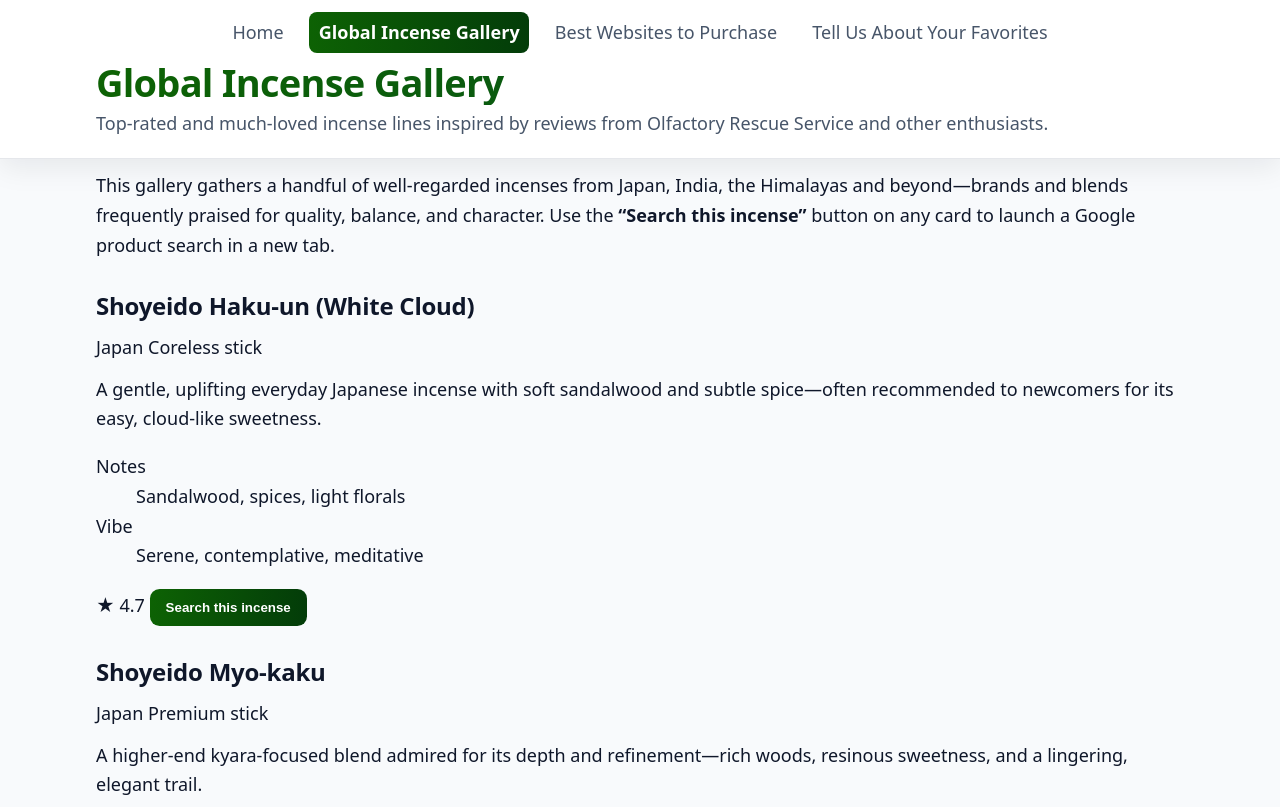
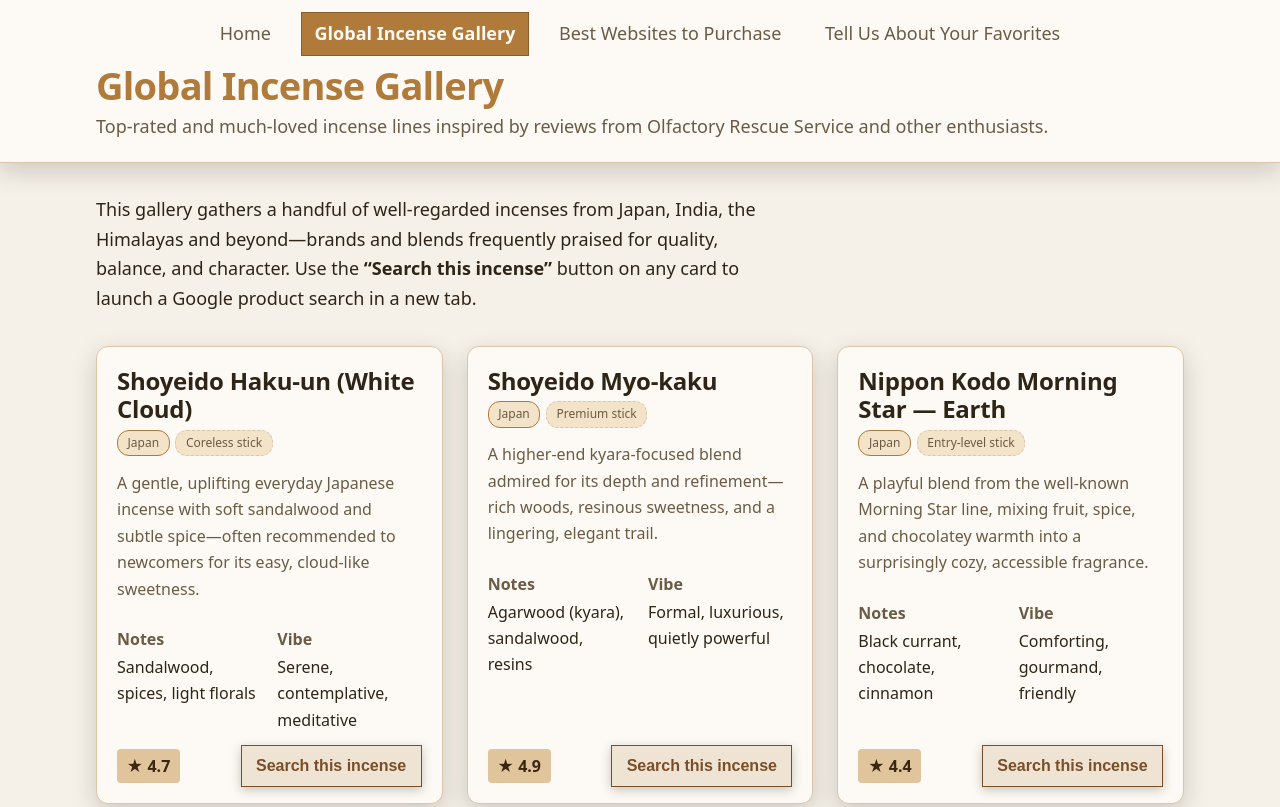
Before and after one commit to psywestcode/m1-assignment, a plain HTML site: page gallery.html in a window 1280 px wide. Shown: the top 807 px of the page. Drawn offline with Linux system fonts and the light colour scheme.

Commit message:
update style for gallery and tones overall

```diff
--- a/style.css
+++ b/style.css
@@ -1,22 +1,25 @@
 /* -----------------------------------------------------------
-   A Hint of Paradise — Minimal, elegant CSS3 theme
-   - Styles headings, paragraphs, lists, links, images, tables, forms
-   - Responsive, accessible, and dark-mode friendly
+   A Hint of Paradise — Earthen / Rustic theme
+   - Earthen, muted warm tones
+   - No gradients
+   - Sharp-edged buttons & nav highlights
    ----------------------------------------------------------- */
 
 :root {
-  /* Color system (light) */
-  --bg:        #f8fafc;   /* slate-50 */
-  --surface:   #ffffff;
-  --surface-2: #f3f4f6;   /* gray-100 */
-  --text:      #0f172a;   /* slate-900 */
-  --muted:     #475569;   /* slate-600 */
-  --border:    #e5e7eb;   /* gray-200 */
-  --link:      #033c09;   /* blue-700 */
-  --link-hover:#048f41;   /* blue-800 */
-  --brand:     #0d6204;   /* violet-600 */
-  --brand-2:   #054e22;   /* violet-300 */
-  --shadow:    0 8px 28px rgba(2, 6, 23, 0.08);
+  /* Earthen Color system (light) */
+  --bg:        #f5f0e8;   /* warm parchment */
+  --surface:   #fdfaf5;   /* light cream */
+  --surface-2: #efe3d3;   /* light clay */
+  --text:      #2f2415;   /* deep brown */
+  --muted:     #6b5b45;   /* mid brown */
+  --border:    #dcc5a8;   /* sand */
+
+  /* Accents */
+  --link:      #7a4f28;   /* coppery brown */
+  --link-hover:#5f3b1d;   /* darker brown */
+  --brand:     #b07a3b;   /* ochre */
+  --brand-2:   #8c5c27;   /* deeper ochre */
+  --shadow:    0 8px 24px rgba(35, 24, 8, 0.18);
 
   /* Typography scale */
   --step--1: clamp(0.9rem, 0.86rem + 0.2vw, 1rem);
@@ -28,17 +31,17 @@
 
 @media (prefers-color-scheme: dark) {
   :root {
-    --bg:        #0b1220;  /* deep slate */
-    --surface:   #0f172a;  /* slate-900 */
-    --surface-2: #111827;  /* gray-900 */
-    --text:      #e5e7eb;  /* gray-200 */
-    --muted:     #93a4b3;  /* lighter slate */
-    --border:    #1f2937;  /* slate-800 */
-    --link:      #93c5fd;  /* blue-300 */
-    --link-hover:#bfdbfe;  /* blue-200 */
-    --brand:     #a78bfa;  /* violet-300 */
-    --brand-2:   #c4b5fd;  /* violet-200 */
-    --shadow:    0 8px 28px rgba(0, 0, 0, 0.5);
+    --bg:        #15100c;
+    --surface:   #1e1812;
+    --surface-2: #261f18;
+    --text:      #f4e7d6;
+    --muted:     #b39b7a;
+    --border:    #3a2d1f;
+    --link:      #d6a66b;
+    --link-hover:#f0c78c;
+    --brand:     #c8914e;
+    --brand-2:   #e2b16c;
+    --shadow:    0 8px 24px rgba(0, 0, 0, 0.7);
   }
 }
 
@@ -80,14 +83,19 @@ figcaption { color: var(--muted); font-size: var(--step--1); margin-top: 0.5rem;
 }
 .skip-link:focus {
   position: fixed; left: 1rem; top: 1rem; width: auto; height: auto;
-  padding: 0.5rem 0.75rem; border-radius: 0.5rem;
-  background: var(--surface); color: var(--link); box-shadow: var(--shadow);
+  padding: 0.5rem 0.75rem;
+  background: var(--surface);
+  color: var(--link);
+  border: 1px solid var(--border);
+  box-shadow: var(--shadow);
   z-index: 9999;
 }
 
 /* Header & navigation */
 .site-header {
-  position: sticky; top: 0; z-index: 50;
+  position: sticky;
+  top: 0;
+  z-index: 50;
   background: var(--surface);
   border-bottom: 1px solid var(--border);
   box-shadow: var(--shadow);
@@ -99,10 +107,7 @@ figcaption { color: var(--muted); font-size: var(--step--1); margin-top: 0.5rem;
   margin: 0.25rem 0 0.25rem;
   letter-spacing: -0.02em;
   line-height: 1.15;
-  background: linear-gradient(90deg, var(--brand), var(--brand-2));
-  -webkit-background-clip: text;
-  background-clip: text;
-  color: transparent;
+  color: var(--brand);
 }
 .lead {
   margin: 0.25rem 0 0.5rem;
@@ -110,23 +115,33 @@ figcaption { color: var(--muted); font-size: var(--step--1); margin-top: 0.5rem;
   font-size: var(--step-0);
 }
 
+/* NAV: sharp edges on highlight */
 .site-nav {
-  display: flex; flex-wrap: wrap; gap: 0.75rem 1rem;
-  align-items: center; justify-content: center;
+  display: flex;
+  flex-wrap: wrap;
+  gap: 0.75rem 1rem;
+  align-items: center;
+  justify-content: center;
   margin-bottom: 0.5rem;
 }
 .site-nav a {
   display: inline-block;
-  padding: 0.35rem 0.6rem;
-  border-radius: 0.5rem;
+  padding: 0.4rem 0.8rem;
+  border-radius: 0;                 /* sharp edges */
   text-decoration: none;
   color: var(--muted);
-  transition: background 160ms ease, color 160ms ease, transform 120ms ease;
+  border: 1px solid transparent;
+  transition: background 120ms ease, color 120ms ease, border-color 120ms ease;
 }
-.site-nav a:hover { color: var(--text); background: var(--surface-2); }
+.site-nav a:hover {
+  color: var(--text);
+  background: var(--surface-2);
+  border-color: var(--border);
+}
 .site-nav a[aria-current="page"] {
   color: var(--surface);
-  background: linear-gradient(90deg, var(--brand), var(--link));
+  background: var(--brand);         /* solid earthen highlight */
+  border-color: var(--brand-2);
   font-weight: 600;
 }
 
@@ -149,16 +164,16 @@ a {
   color: var(--link);
   text-underline-offset: 0.2em;
   text-decoration-thickness: 1.5px;
-  transition: color 160ms ease, text-decoration-color 160ms ease;
+  transition: color 120ms ease, text-decoration-color 120ms ease;
 }
 a:hover { color: var(--link-hover); }
 a:focus-visible {
-  outline: 3px solid var(--brand-2);
+  outline: 2px solid var(--brand-2);
   outline-offset: 3px;
 }
 
 /* External link hint */
-a[href^="http"]:not([href*="index.html"]):not([href*="best.html"]):not([href*="favorites.html"])::after {
+a[href^="http"]:not([href*="index.html"]):not([href*="best.html"]):not([href*="favorites.html"]):not([href*="gallery.html"])::after {
   content: "↗";
   font-size: 0.8em;
   margin-left: 0.25rem;
@@ -174,7 +189,7 @@ table {
   width: 100%;
   border-collapse: collapse;
   border: 1px solid var(--border);
-  border-radius: 0.75rem;
+  border-radius: 0.5rem;
   overflow: hidden;
   background: var(--surface);
   box-shadow: var(--shadow);
@@ -189,16 +204,18 @@ caption {
 th, td { padding: 0.85rem 1rem; vertical-align: top; }
 thead th {
   text-align: left;
-  background: linear-gradient(0deg, var(--surface-2), var(--surface-2));
+  background: var(--surface-2);
   font-weight: 700;
   border-bottom: 1px solid var(--border);
 }
 tbody tr { border-top: 1px solid var(--border); }
-tbody tr:nth-child(even) { background: color-mix(in oklab, var(--surface), var(--surface-2) 35%); }
+tbody tr:nth-child(even) {
+  background: #f4ebdd;
+}
 
 /* Images */
 figure img {
-  border-radius: 0.75rem;
+  border-radius: 0.5rem;
   box-shadow: var(--shadow);
 }
 
@@ -208,7 +225,7 @@ form {
 }
 fieldset {
   border: 1px solid var(--border);
-  border-radius: 0.85rem;
+  border-radius: 0.5rem;
   background: var(--surface);
   padding: clamp(1rem, 2.5vw, 1.5rem);
   box-shadow: var(--shadow);
@@ -242,11 +259,11 @@ textarea {
   width: 100%;
   padding: 0.7rem 0.8rem;
   border: 1px solid var(--border);
-  border-radius: 0.6rem;
+  border-radius: 0.25rem;
   background: var(--surface);
   color: var(--text);
   font: inherit;
-  transition: border-color 120ms ease, box-shadow 120ms ease;
+  transition: border-color 120ms ease, box-shadow 120ms ease, background 120ms ease;
 }
 textarea { resize: vertical; min-height: 6rem; }
 
@@ -254,28 +271,47 @@ input:focus-visible,
 select:focus-visible,
 textarea:focus-visible {
   outline: none;
-  border-color: var(--link);
-  box-shadow: 0 0 0 4px color-mix(in oklab, var(--link) 25%, transparent);
+  border-color: var(--brand);
+  box-shadow: 0 0 0 3px rgba(176, 122, 59, 0.2);
 }
 
-input:required:invalid { border-color: color-mix(in oklab, crimson 40%, var(--border)); }
+input:required:invalid {
+  border-color: #a94442;
+}
 
+/* BUTTONS: sharp edges, solid earthen colors */
 button,
 input[type="submit"] {
   display: inline-flex;
-  align-items: center; justify-content: center;
+  align-items: center;
+  justify-content: center;
   gap: 0.5rem;
-  padding: 0.7rem 1rem;
-  border: 0;
-  border-radius: 0.6rem;
-  background: linear-gradient(90deg, var(--brand), var(--link));
-  color: var(--surface);
+  padding: 0.7rem 1.1rem;
+  border: 1px solid var(--brand-2);
+  border-radius: 0;              /* SHARP */
+  background: var(--brand);      /* solid, no gradient */
+  color: #fdf7ec;
   font-weight: 700;
   cursor: pointer;
-  transition: transform 80ms ease, filter 160ms ease;
+  transition: background 100ms ease, border-color 100ms ease, transform 80ms ease, box-shadow 120ms ease;
+  box-shadow: 0 3px 10px rgba(35, 24, 8, 0.25);
 }
-button:hover { filter: brightness(1.05); }
-button:active { transform: translateY(1px); }
+button:hover,
+input[type="submit"]:hover {
+  background: var(--brand-2);
+  border-color: #4b2d13;
+  box-shadow: 0 4px 14px rgba(35, 24, 8, 0.3);
+}
+button:active,
+input[type="submit"]:active {
+  transform: translateY(1px);
+  box-shadow: 0 2px 8px rgba(35, 24, 8, 0.22);
+}
+button:focus-visible,
+input[type="submit"]:focus-visible {
+  outline: 2px solid var(--brand-2);
+  outline-offset: 3px;
+}
 
 /* Footer */
 .site-footer {
@@ -291,6 +327,127 @@ button:active { transform: translateY(1px); }
 .site-footer a { color: inherit; }
 .site-footer a:hover { color: var(--text); }
 
+/* -----------------------------------------------------------
+   Global Incense Gallery
+   ----------------------------------------------------------- */
+
+.gallery-intro {
+  margin-top: 2rem;
+  max-width: 42rem;
+  font-size: var(--step-0);
+  color: var(--muted);
+}
+
+.gallery-grid {
+  margin-top: 2rem;
+  display: grid;
+  grid-template-columns: repeat(auto-fit, minmax(17rem, 1fr));
+  gap: 1.5rem;
+}
+
+.incense-card {
+  position: relative;
+  display: flex;
+  flex-direction: column;
+  padding: 1.25rem 1.25rem 1rem;
+  border-radius: 0.75rem;
+  background: var(--surface);
+  border: 1px solid var(--border);
+  box-shadow: var(--shadow);
+  overflow: hidden;
+}
+
+.incense-card__header {
+  margin-bottom: 0.35rem;
+}
+
+.incense-card__title {
+  margin: 0 0 0.35rem;
+  font-size: var(--step-1);
+}
+
+.incense-card__meta {
+  margin: 0;
+  display: flex;
+  flex-wrap: wrap;
+  gap: 0.35rem;
+}
+
+.incense-card__description {
+  margin-top: 0.5rem;
+  font-size: var(--step--1);
+  color: var(--muted);
+}
+
+.incense-card__details {
+  margin: 0.75rem 0 0.75rem;
+  display: grid;
+  grid-template-columns: minmax(0, 1fr) minmax(0, 1fr);
+  gap: 0.5rem 1rem;
+  font-size: var(--step--1);
+}
+.incense-card__details dt {
+  font-weight: 600;
+  color: var(--muted);
+}
+.incense-card__details dd {
+  margin: 0.1rem 0 0;
+}
+
+.incense-card__footer {
+  margin-top: auto;
+  display: flex;
+  align-items: center;
+  justify-content: space-between;
+  gap: 0.75rem;
+}
+
+/* Rating chip */
+.rating {
+  display: inline-flex;
+  align-items: center;
+  justify-content: center;
+  min-width: 3.25rem;
+  padding: 0.25rem 0.6rem;
+  border-radius: 0.25rem;
+  background: #e0c49c;
+  color: #3b2612;
+  font-size: var(--step--1);
+  font-weight: 700;
+}
+
+/* Pills */
+.pill {
+  display: inline-flex;
+  align-items: center;
+  padding: 0.15rem 0.6rem;
+  border-radius: 0.75rem;
+  font-size: 0.75rem;
+  border: 1px solid var(--border);
+  background: #f3e3c9;
+  color: var(--muted);
+}
+.pill--region {
+  border-color: var(--brand);
+}
+.pill--style {
+  border-style: dashed;
+}
+
+/* Ghost button in gallery: sharp edges, solid color */
+.ghost-button {
+  background: var(--surface-2);
+  color: var(--link);
+  border-radius: 0;                /* sharp */
+  border: 1px solid var(--link);
+  padding-inline: 0.9rem;
+  font-size: var(--step--1);
+}
+.ghost-button:hover {
+  background: #e3d4c0;
+  color: var(--link-hover);
+}
+
 /* Reduce motion for sensitive users */
 @media (prefers-reduced-motion: reduce) {
   * { transition: none !important; }
```
